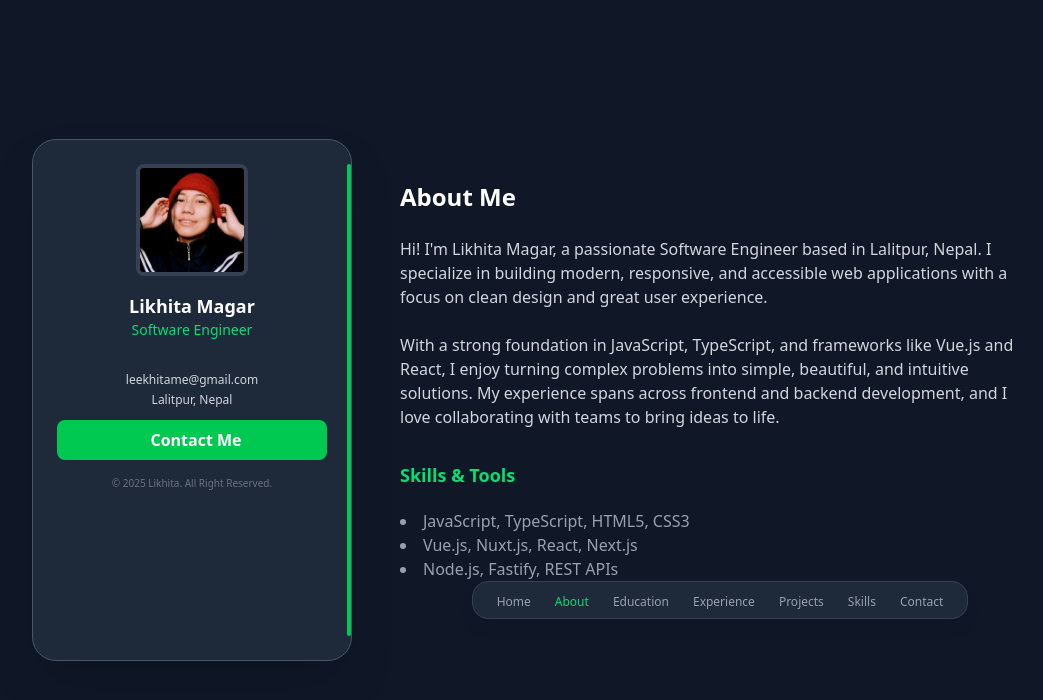
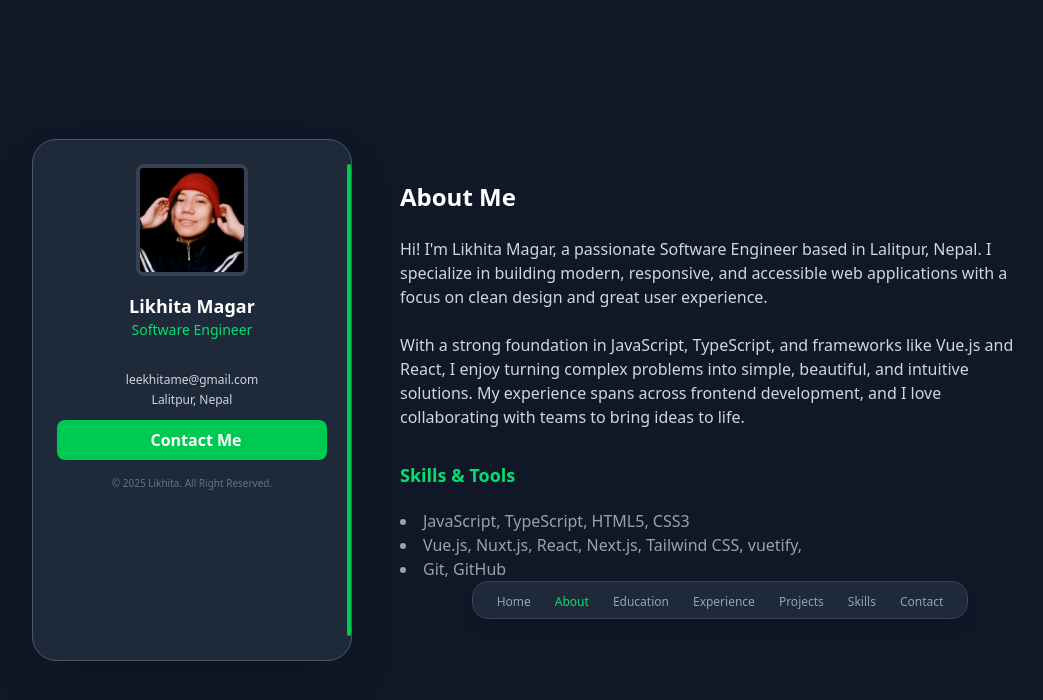
Before and after one commit to LikhitaMagar01/likhita-portfolio, a Vue app: page / in a window 1280 px wide. Both pictures are taken after a click on the button "About". Shown: the top 700 px of the page, without its empty margins (104-1147 px from the left). Built offline with nearby package versions, Linux system fonts and the light colour scheme.

Commit message:
fix: data

```diff
--- a/src/App.vue
+++ b/src/App.vue
@@ -54,16 +54,15 @@ function handleSectionChange(section: string) {
               <h2 class="text-2xl font-bold mb-2">About Me</h2>
               <p class="text-gray-300 mb-4">
                 Hi! I'm Likhita Magar, a passionate Software Engineer based in Lalitpur, Nepal. I specialize in building modern, responsive, and accessible web applications with a focus on clean design and great user experience.<br><br>
-                With a strong foundation in JavaScript, TypeScript, and frameworks like Vue.js and React, I enjoy turning complex problems into simple, beautiful, and intuitive solutions. My experience spans across frontend and backend development, and I love collaborating with teams to bring ideas to life.
+                With a strong foundation in JavaScript, TypeScript, and frameworks like Vue.js and React, I enjoy turning complex problems into simple, beautiful, and intuitive solutions. My experience spans across frontend development, and I love collaborating with teams to bring ideas to life.
               </p>
               <h3 class="text-lg font-semibold mb-1 text-green-400">Skills & Tools</h3>
               <ul class="list-disc list-inside text-gray-400 mb-4">
                 <li>JavaScript, TypeScript, HTML5, CSS3</li>
-                <li>Vue.js, Nuxt.js, React, Next.js</li>
-                <li>Node.js, Fastify, REST APIs</li>
-                <li>MongoDB, MySQL, PostgreSQL</li>
+                <li>Vue.js, Nuxt.js, React, Next.js, Tailwind CSS, vuetify, </li>
                 <li>Git, GitHub</li>
                 <li>Responsive & Mobile-First Design</li>
+                <li>Webpack</li>
               </ul>
               <p class="text-gray-400 mb-3">
                 Beyond coding, I enjoy learning new technologies, contributing to open source, and sharing knowledge
--- a/src/data/profile.ts
+++ b/src/data/profile.ts
@@ -88,10 +88,18 @@ export default {
   skills: [
     { name: "HTML5", icon: "https://cdn.jsdelivr.net/gh/devicons/devicon/icons/html5/html5-original.svg" },
     { name: "CSS3", icon: "https://cdn.jsdelivr.net/gh/devicons/devicon/icons/css3/css3-original.svg" },
+    { name: "JavaScript", icon: "https://cdn.jsdelivr.net/gh/devicons/devicon/icons/javascript/javascript-original.svg" },
     { name: "TypeScript", icon: "https://cdn.jsdelivr.net/gh/devicons/devicon/icons/typescript/typescript-original.svg" },
     { name: "Vue.js", icon: "https://cdn.jsdelivr.net/gh/devicons/devicon/icons/vuejs/vuejs-original.svg" },
+    { name: "Vuex", icon: "https://cdn.jsdelivr.net/gh/devicons/devicon/icons/vuejs/vuejs-original.svg" },
+    { name: "Vuetify", icon: "https://cdn.jsdelivr.net/gh/devicons/devicon/icons/vuetify/vuetify-original.svg" },
+    { name: "Nuxt.js", icon: "https://cdn.jsdelivr.net/gh/devicons/devicon/icons/nuxtjs/nuxtjs-original.svg" },
+    { name: "React", icon: "https://cdn.jsdelivr.net/gh/devicons/devicon/icons/react/react-original.svg" },
     { name: "Next.js", icon: "https://cdn.jsdelivr.net/gh/devicons/devicon/icons/nextjs/nextjs-original.svg" },
-    { name: "Node.js", icon: "https://cdn.jsdelivr.net/gh/devicons/devicon/icons/nodejs/nodejs-original.svg" },
+    { name: "Tailwind CSS", icon: "https://cdn.jsdelivr.net/gh/devicons/devicon/icons/tailwindcss/tailwindcss-original.svg" },
+    { name: "Webpack", icon: "https://cdn.jsdelivr.net/gh/devicons/devicon/icons/webpack/webpack-original.svg" },
+    { name: "Git", icon: "https://cdn.jsdelivr.net/gh/devicons/devicon/icons/git/git-original.svg" },
+    { name: "GitHub", icon: "https://cdn.jsdelivr.net/gh/devicons/devicon/icons/github/github-original.svg" },
   ],
   contacts: [
     { type: "email", value: "leekhitame@gmail.com", icon: "fas fa-envelope", link: "mailto:leekhitame@gmail.com" },
```
